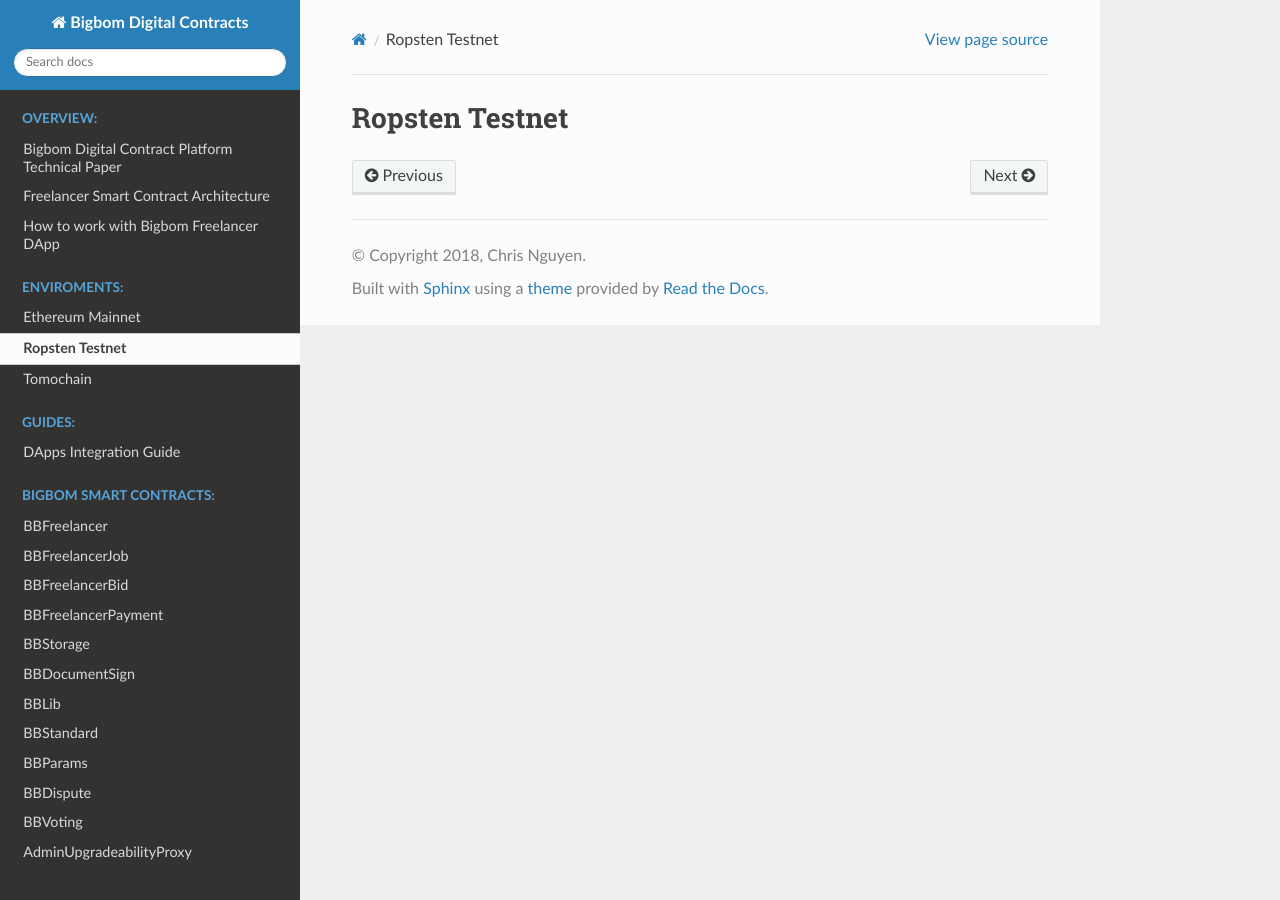
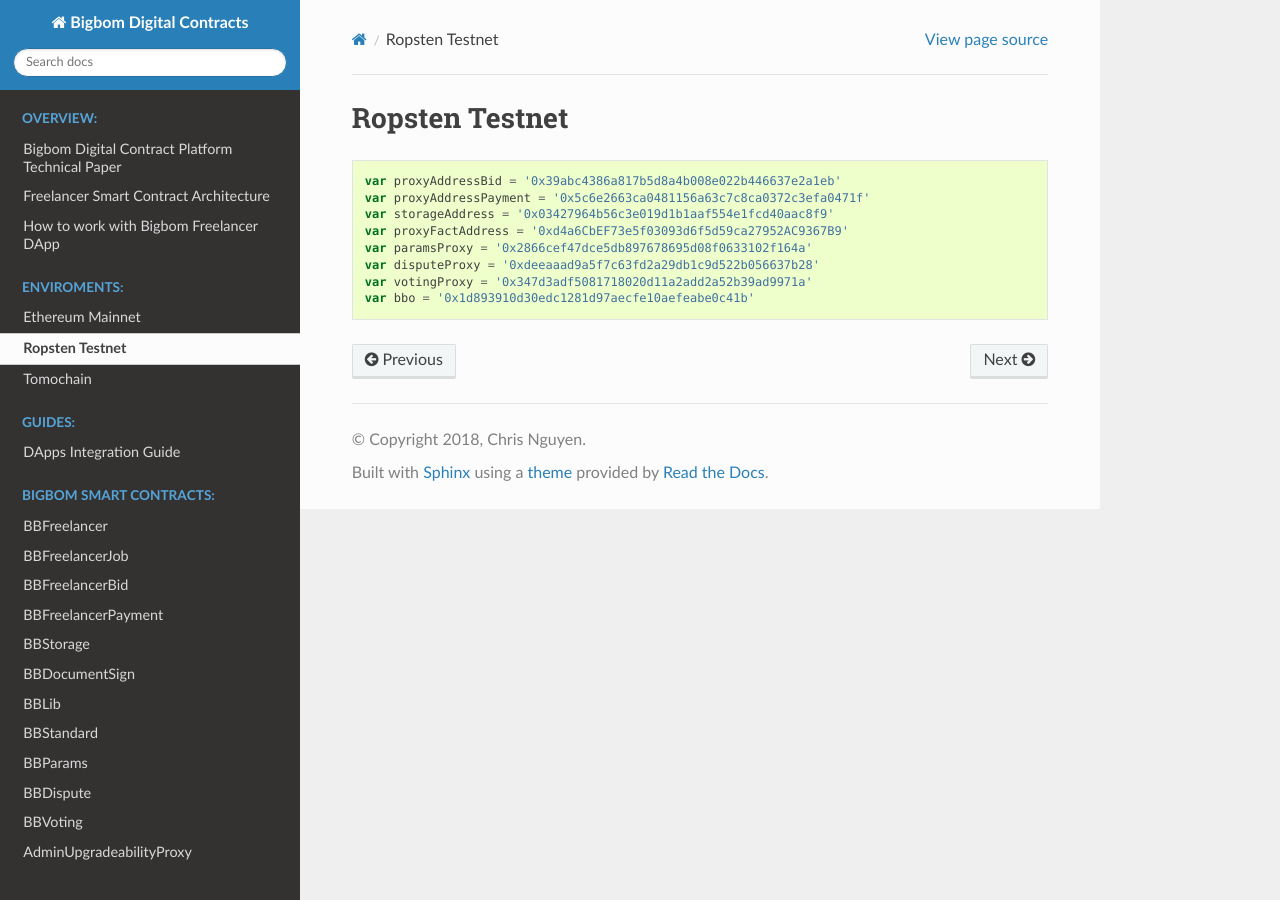
Before and after one commit to bigbomio/digital-contracts, a Sphinx documentation site: the page built from docs/enviroments/ropsten.md, in a window 1280 px wide. Built offline with Sphinx 7.4.7 and the Read the Docs theme 2.0.0, drawn with Linux system fonts in a browser that asks for light colours.

Commit message:
add testnet contract information

````diff
--- a/docs/enviroments/ropsten.md
+++ b/docs/enviroments/ropsten.md
@@ -1 +1,13 @@
 # Ropsten Testnet
+
+```javascript
+
+var proxyAddressBid = '0x39abc4386a817b5d8a4b008e022b446637e2a1eb'
+var proxyAddressPayment = '0x5c6e2663ca0481156a63c7c8ca0372c3efa0471f'
+var storageAddress = '0x03427964b56c3e019d1b1aaf554e1fcd40aac8f9'
+var proxyFactAddress = '0xd4a6CbEF73e5f03093d6f5d59ca27952AC9367B9'
+var paramsProxy = '0x2866cef47dce5db897678695d08f0633102f164a'
+var disputeProxy = '0xdeeaaad9a5f7c63fd2a29db1c9d522b056637b28'
+var votingProxy = '0x347d3adf5081718020d11a2add2a52b39ad9971a'
+var bbo = '0x1d893910d30edc1281d97aecfe10aefeabe0c41b'
+```
````
